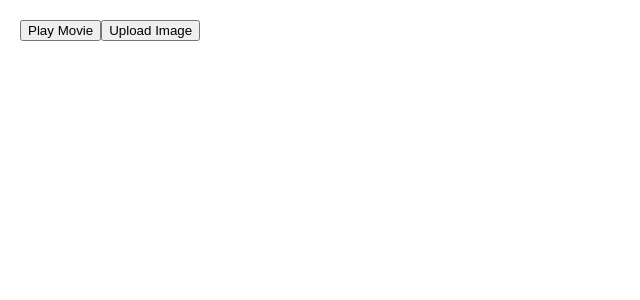
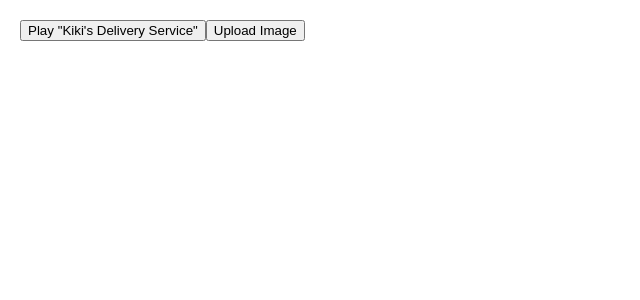
Before and after one commit to UALR-FrontEndWebDevelopmentCourse/react-examples, a React (Create React App) app: page / in a window 1280 px wide. Shown: the top 300 px of the page, without its empty margins (0-640 px from the left). Built offline with nearby package versions, Linux system fonts and the light colour scheme.

Commit message:
Buttons added

```diff
--- a/src/Components/Toolbar.js
+++ b/src/Components/Toolbar.js
@@ -1,19 +1,35 @@
 export default function Toolbar() {
     return (
         <div>
-            <Button message="Playing!">
-                Play Movie
-            </Button>
-            <Button message="Uploading!">
-                Upload Image
-            </Button>
+            <PlayButton movieName="Kiki's Delivery Service" />
+            <UploadButton />
         </div>
     );
 }
 
-function Button({ message, children }) {
+function PlayButton({ movieName }) {
+    function handlePlayClick() {
+        alert(`Playing ${movieName}!`);
+    }
+
     return (
-        <button onClick={() => alert(message)}>
+        <Button onClick={handlePlayClick}>
+            Play "{movieName}"
+        </Button>
+    );
+}
+
+function UploadButton() {
+    return (
+        <Button onClick={() => alert('Uploading!')}>
+            Upload Image
+        </Button>
+    );
+}
+
+function Button({ onClick, children }) {
+    return (
+        <button onClick={onClick}>
             {children}
         </button>
     );
```
